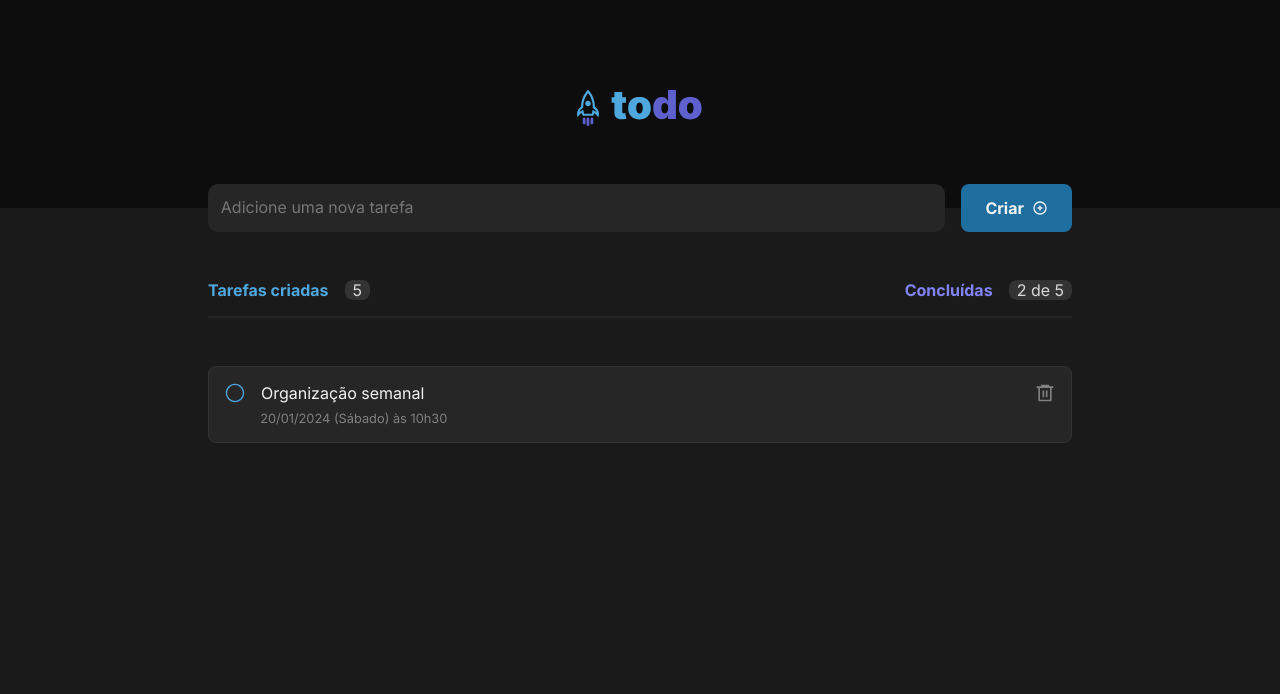
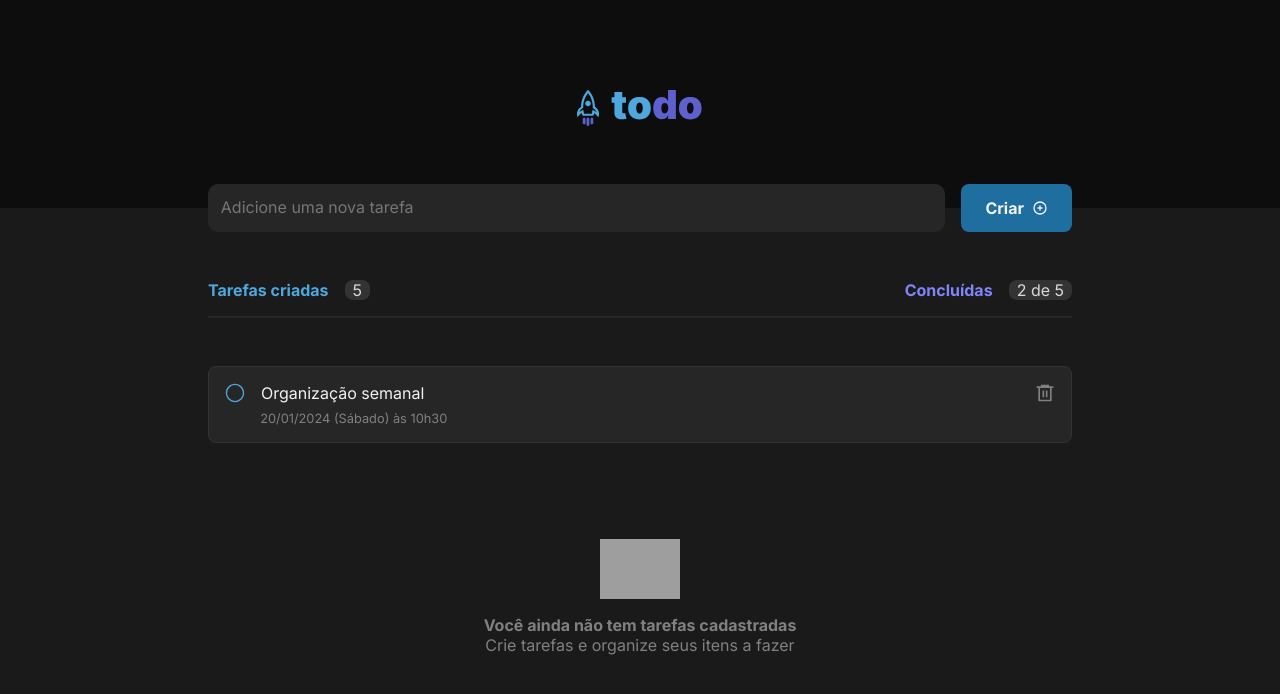
Before and after one commit to daiaanebarbosaf/ToDo-List-, a React (Vite) app: page / in a window 1280 px wide. Shown: the top 694 px of the page. Built offline with nearby package versions, Linux system fonts and the light colour scheme; grey boxes are pictures that could not be loaded.

Commit message:
corpo da home sem tarefas

```diff
--- a/src/pages/Home/index.jsx
+++ b/src/pages/Home/index.jsx
@@ -2,6 +2,8 @@ import { Header } from "../../components/Header";
 import { ItemTasks } from "../../components/ItemTasks";
 
 import { TbCirclePlus } from "react-icons/tb";
+
+import clipBoard from '../../assets/clipboard.svg';
 
 import '../../styles/global.css';
 import styles from'./Home.module.css';
@@ -41,8 +43,13 @@ export function Home() {
         </section>
         <div className={styles.line}></div>
 
-        <section>
+        <section className={styles.sectionItemTasks}>
           <ItemTasks />
+          <div className={styles.sectionEmpty}>
+            <img src={clipBoard} alt="Icone de uma prancheta" />
+            <p>Você ainda não tem tarefas cadastradas</p>
+            <span>Crie tarefas e organize seus itens a fazer</span>
+          </div>
         </section>
       </main>
     </div>
```
